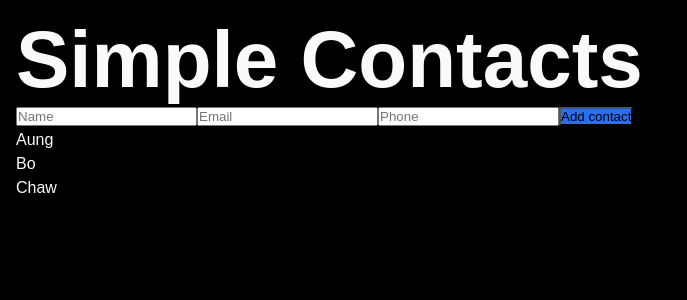
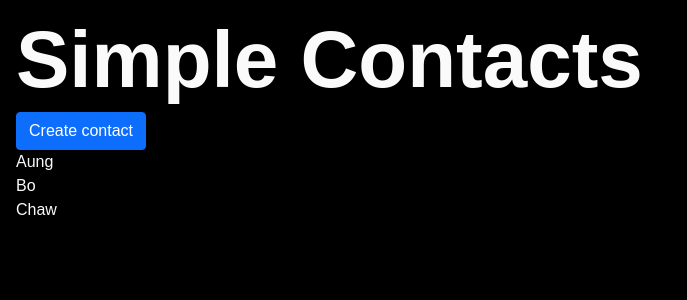
Before and after one commit to shamwela/simple-contacts, a React (Create React App) app: page / in a window 1280 px wide. Shown: the top 300 px of the page, without its empty margins (0-687 px from the left). Built offline with nearby package versions, Linux system fonts and the light colour scheme.

Commit message:
Implement "Create contact" button

```diff
--- a/src/App.js
+++ b/src/App.js
@@ -1,5 +1,7 @@
 import React, { Component } from 'react';
+import { Link } from 'react-router-dom';
 import './App.css';
+import CreateContactButton from './components/createContactButton';
 import ContactForm from './components/contactForm';
 import Contacts from './components/contacts';
 
@@ -22,14 +24,25 @@ class App extends Component {
         phone: '+959333',
       },
     ],
+    isCreateContactOpen: false,
+  };
+
+  toggleCreateContact = () => {
+    const isCreateContactOpen = !this.state.isCreateContactOpen;
+    this.setState({ isCreateContactOpen });
   };
 
   render() {
+    const { isCreateContactOpen } = this.state;
     return (
       <div id="app">
-
-        <h1>Simple Contacts</h1>
-        <ContactForm />
+        <Link to="/">
+          <h1>Simple Contacts</h1>
+        </Link>
+        <CreateContactButton onCreateContact={this.toggleCreateContact} />
+        {isCreateContactOpen && (
+          <ContactForm handleClose={this.toggleCreateContact} />
+        )}
         <Contacts contacts={this.state.contacts} />
       </div>
     );
--- a/src/components/contactForm.jsx
+++ b/src/components/contactForm.jsx
@@ -2,14 +2,48 @@ import React, { Component } from 'react';
 import './contactForm.css';
 
 class ContactForm extends Component {
-
+  // <form action="">
+  //   <input type="text" placeholder="Name" />
+  //   <input type="text" placeholder="Email" />
+  //   <input type="text" placeholder="Phone" />
+  //   <input type="submit" value="Add contact" id="contact-form-submit" />
+  // </form>
   render() {
     return (
-      <form action="">
-        <input type="text" placeholder="Name" />
-        <input type="text" placeholder="Email" />
-        <input type="text" placeholder="Phone" />
-        <input type="submit" value="Add contact" id="contact-form-submit" />
+      <form>
+        <div class="mb-3">
+          <label for="exampleInputEmail1" class="form-label">
+            Email address
+          </label>
+          <input
+            type="email"
+            class="form-control"
+            id="exampleInputEmail1"
+            aria-describedby="emailHelp"
+          />
+          <div id="emailHelp" class="form-text">
+            We'll never share your email with anyone else.
+          </div>
+        </div>
+        <div class="mb-3">
+          <label for="exampleInputPassword1" class="form-label">
+            Password
+          </label>
+          <input
+            type="password"
+            class="form-control"
+            id="exampleInputPassword1"
+          />
+        </div>
+        <div class="mb-3 form-check">
+          <input type="checkbox" class="form-check-input" id="exampleCheck1" />
+          <label class="form-check-label" for="exampleCheck1">
+            Check me out
+          </label>
+        </div>
+        <button type="submit" class="btn btn-primary">
+          Submit
+        </button>
       </form>
     );
   }
--- /dev/null
+++ b/src/components/createContactButton.jsx
@@ -0,0 +1,13 @@
+import React, { Component } from 'react';
+
+class CreateContactButton extends Component {
+  render() {
+    return (
+      <button className="btn btn-primary" onClick={this.props.onCreateContact}>
+        Create contact
+      </button>
+    );
+  }
+}
+
+export default CreateContactButton;
--- a/src/index.css
+++ b/src/index.css
@@ -70,3 +70,11 @@ h3 {
 p {
   max-width: 60ch;
 }
+
+a {
+  text-decoration: none;
+}
+
+a:focus {
+  text-decoration: underline;
+}
--- a/src/index.js
+++ b/src/index.js
@@ -1,12 +1,16 @@
 import React from 'react';
 import ReactDOM from 'react-dom';
+import { BrowserRouter } from 'react-router-dom';
+import 'bootstrap/dist/css/bootstrap.css';
 import './index.css';
 import App from './App';
 import reportWebVitals from './reportWebVitals';
 
 ReactDOM.render(
   <React.StrictMode>
-    <App />
+    <BrowserRouter>
+      <App />
+    </BrowserRouter>
   </React.StrictMode>,
   document.getElementById('root')
 );
```
